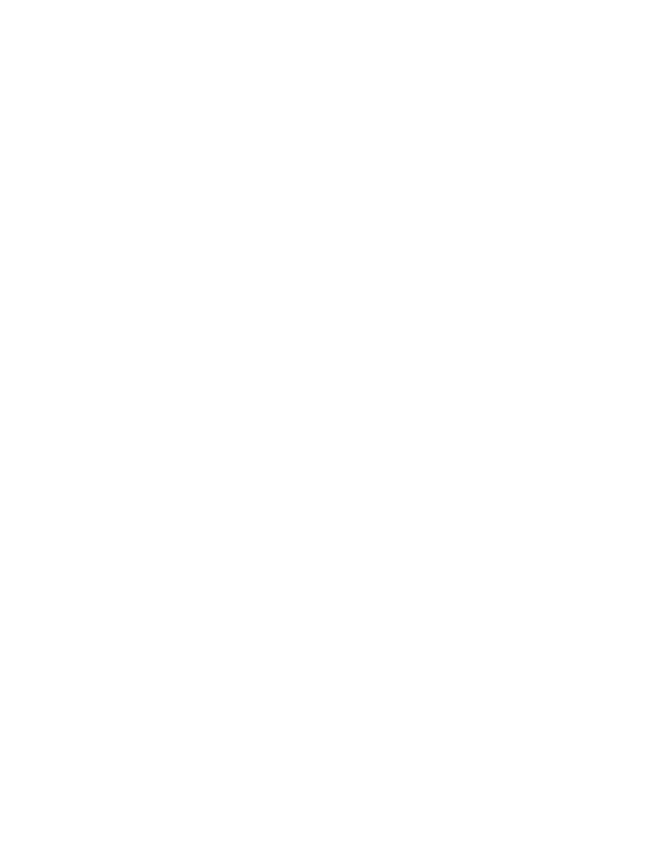
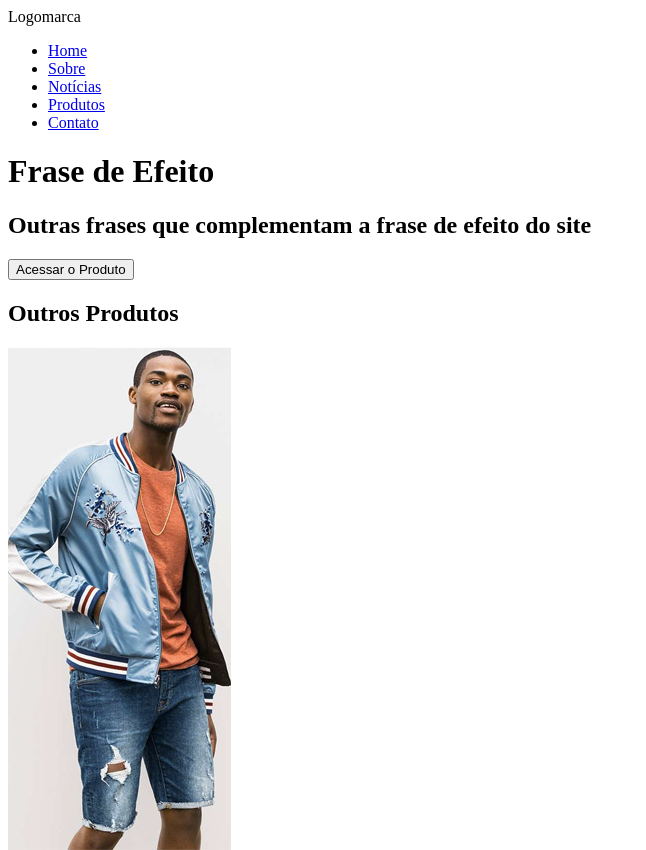
Before and after one commit to Praticando/projetosimples1, a plain HTML site: page index.html in a window 1280 px wide. Shown: the top 850 px of the page, without its empty margins (0-646 px from the left). Before the commit the page ends 800 px from the top, so only its background shows below. Drawn offline with Linux system fonts and the light colour scheme.

Commit message:
Iniciando o arquivo index.html

```diff
--- a/index.html
+++ b/index.html
@@ -1,9 +1,70 @@
 <!DOCTYPE html>
-<html>
+<html lang="en">
 <head>
-	<title></title>
+	<meta charset="UTF-8">
+	<meta name="viewport" content="width=device-width, initial-scale=1.0">
+	<meta name="description" content="Prjeto simples para praticar trabalho em grupo no Github">
+	<meta name="generator" content="Visual Studio Code">
+	<title>Praticando</title>
 </head>
+
+</style>
 <body>
+
+	<header>
+		<nav>Logomarca
+
+			<ul> <!-- No css colocar um list-style-type:none; pra tirar a "bolinha" de cada item -->
+				<li><a href="#">Home</a></li>
+				<li><a href="#">Sobre</a></li>
+				<li><a href="#">Notícias</a></li>
+				<li><a href="#">Produtos</a></li>
+				<li><a href="#">Contato</a></li>
+			</ul>
+
+		</nav>
+
+		<hgroup>
+			<h1>Frase de Efeito</h1>
+			<h2>Outras frases que complementam a frase de efeito do site</h2>
+		</hgroup>
+
+		<a href="https://github.com/Praticando/projetosimples1">
+			<button type="button">Acessar o Produto</button>
+		</a>
+	</header>
+
+	<section>
+
+		<main>
+
+		<h2>Outros Produtos</h2>
+
+		<div class="boxImages">
+
+			<div class="image1">
+				<img src="/img/banner1.jpg" title="Banner 1" alt="Banner1">
+			</div>
+
+			<div class="image2">
+				<img src="/img/banner2.jpg" title="Banner 2" alt="Banner2">
+			</div>
+
+			<div class="image3">
+				<img src="/img/banner3.jpg" title="Banner 3" alt="Banner3">
+			</div>
+
+			<div class="image4">
+				<img src="/img/banner4.jpg" title="Banner 4" alt="Banner4">
+			</div>
+
+		</div>
+
+		</main>
+
+	</section>
+
+	<footer><p>Empresa 123</p></footer>
 
 </body>
 </html>
```
